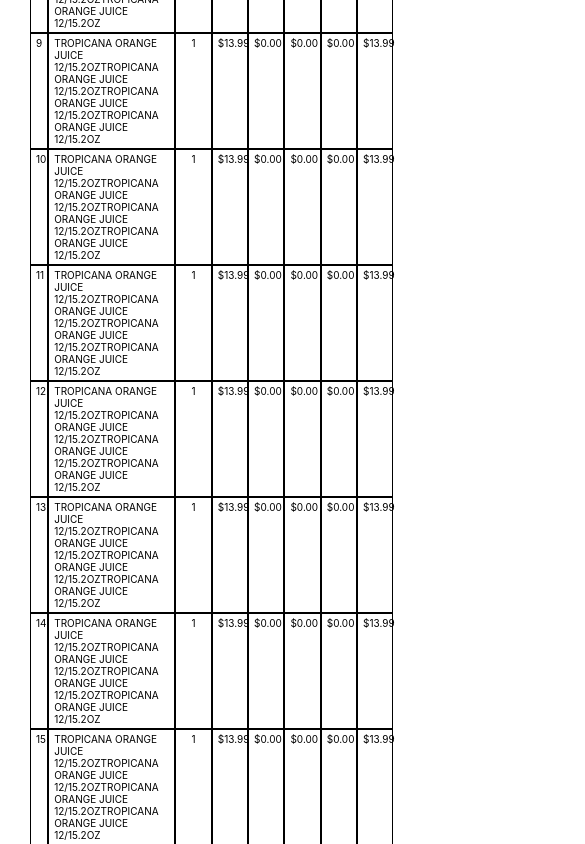
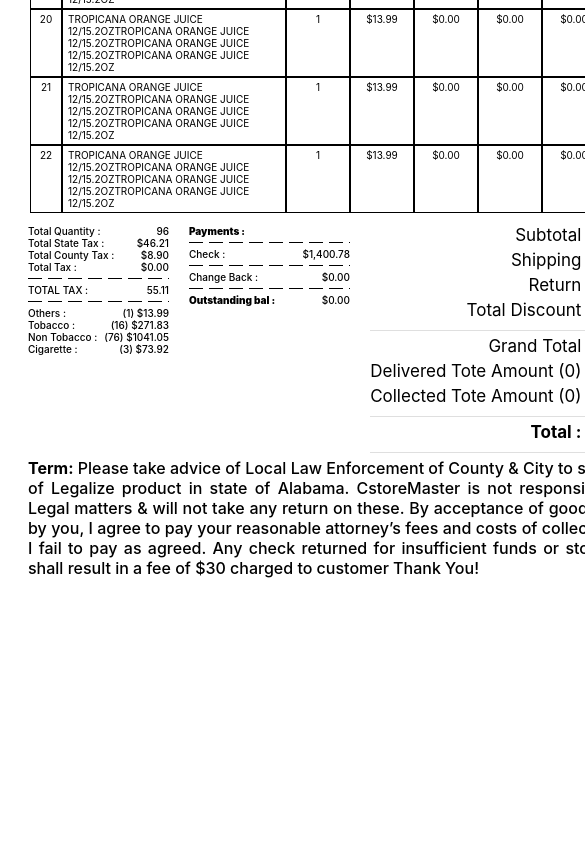
Before and after one commit to Punit-esh/FF-Wholesale, a React (Create React App) app: page / in a window 390 px wide. Shown: the part 2251-3095 px from the top of the page, 585 px wide, since content can reach past the window. After the commit the page ends 2862 px from the top, so only its background shows below. Built offline with nearby package versions, Linux system fonts and the light colour scheme.

Commit message:
responsive for mobile done

```diff
--- a/src/Components/Printinvoice.js
+++ b/src/Components/Printinvoice.js
@@ -135,7 +135,8 @@
                                         Ganesh Distributors TN LLC
                                     </div>
                                     Address: 1722 C west broad st, Cookeville, TN, 38501<br />
-                                    Call : +1-844-392-7867 Fax : (256) 513-4880<br />
+                                    Call : +1-844-392-7867
+                                    Fax : (256) 513-4880<br />
                                     www.cstoremaster.com<br />
                                     DID #17002438 (We Report MSA)<br />
                                 </div>
--- a/src/style/main.css
+++ b/src/style/main.css
@@ -11,6 +11,12 @@
   margin: auto;
   color: #000000;
   padding-bottom: 30px;
+}
+
+@media screen and (max-width: 800px) {
+  body {
+    width: 700px;
+  }
 }
 
 .printinvoice .navbar1 {
@@ -239,16 +245,18 @@
   padding-left: 20px;
 }
 
-.printinvoice .page_footer .colm1, .printinvoice .page_footer .colm2 {
+.printinvoice .page_footer .colm1,
+.printinvoice .page_footer .colm2 {
   font-size: 10px;
   font-weight: 500;
 }
 
-.printinvoice .page_footer .colm1 .line, .printinvoice .page_footer .colm2 .line {
+.printinvoice .page_footer .colm1 .line,
+.printinvoice .page_footer .colm2 .line {
   height: 1px;
   width: 100%;
-  background: -webkit-gradient(linear, left top, right top, color-stop(70%, #000), color-stop(30%, #FFF));
-  background: linear-gradient(90deg, #000 70%, #FFF 30%);
+  background: -webkit-gradient(linear, left top, right top, color-stop(70%, #000), color-stop(30%, #fff));
+  background: linear-gradient(90deg, #000 70%, #fff 30%);
   background-size: 20px;
   margin-block: 5px;
 }
@@ -280,7 +288,7 @@
 }
 
 .printinvoice .page_footer .colm3 .bold .red {
-  color: #CC0000;
+  color: #cc0000;
 }
 
 .printinvoice .page_footer .colm3 .line {
--- a/src/style/main.scss
+++ b/src/style/main.scss
@@ -4,6 +4,7 @@
 *::before {
     box-sizing: border-box;
 }
+
 body {
     margin: 0;
     max-width: 1200px;
@@ -12,6 +13,9 @@
     // color:#7f7f7f;
     color: #000000;
     padding-bottom: 30px;
+    @media screen and (max-width: 800px) {
+        width: 700px;
+    }
 }
 
 .printinvoice {
@@ -145,7 +149,7 @@
         }
     }
     .page_footer {
-        page-break-inside:avoid;
+        page-break-inside: avoid;
         // page-break-after: always;
         display: flex;
         padding-inline: 25px;
@@ -157,7 +161,6 @@
             display: flex;
             > div {
                 width: 50%;
-
             }
         }
         .colm1,
@@ -178,48 +181,48 @@
             }
         }
 
-        .colm1{
+        .colm1 {
             padding-right: 20px;
         }
-        .colm3{
+        .colm3 {
             padding-left: 20px;
         }
-        .colm1,.colm2{
+        .colm1,
+        .colm2 {
             font-size: 10px;
             font-weight: 500;
-            .line{
+            .line {
                 height: 1px;
                 width: 100%;
-                background: linear-gradient(90deg,#000 70%,#FFF 30%);
+                background: linear-gradient(90deg, #000 70%, #fff 30%);
                 background-size: 20px;
                 margin-block: 5px;
             }
         }
-        .bold{
-
+        .bold {
             font-weight: 900;
         }
-        .colm3{
+        .colm3 {
             font-weight: 400;
             font-size: 17px;
-            span{
+            span {
                 text-align: right !important;
                 // width: 100%;
                 margin-bottom: 5px;
-            &:last-child{
+                &:last-child {
                     width: 30%;
                 }
-            &:first-child{
+                &:first-child {
                     margin-left: auto;
                 }
             }
-            .bold{
+            .bold {
                 font-weight: 700;
-                .red{
-                    color:#CC0000
+                .red {
+                    color: #cc0000;
                 }
             }
-            .line{
+            .line {
                 height: 1px;
                 width: 100%;
                 background: rgb(223, 223, 223);
@@ -228,15 +231,13 @@
             }
         }
     }
-    .term{
+    .term {
         padding-inline: 25px;
         text-align: justify;
         font-weight: 500;
 
-
-        span{
+        span {
             font-weight: 700;
-
         }
     }
 }
@@ -249,6 +250,9 @@
     max-width: 1200px;
     width: 100%;
     text-align: center;
+    // @include br1 {
+    //     width: 720px;
+    // }
 }
 .header {
     position: fixed;
```
Also changed, not shown: 1 other file (tests, documents, lock files or other folders). Lines whose indentation alone changed are shown as unchanged.
